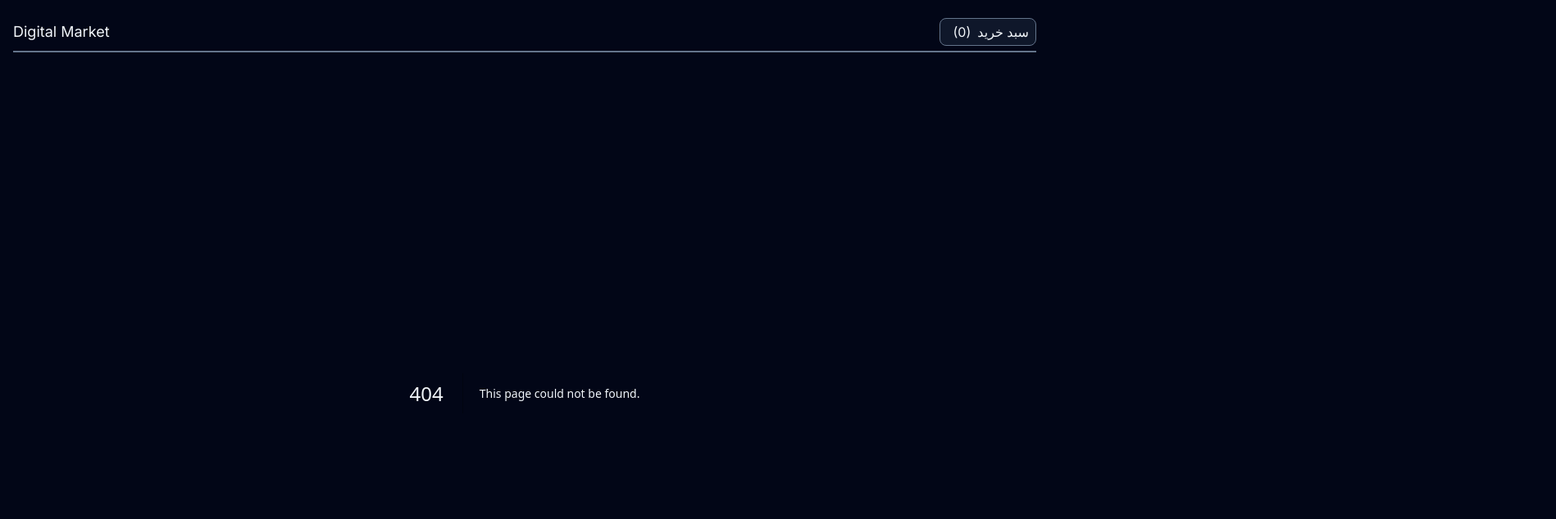
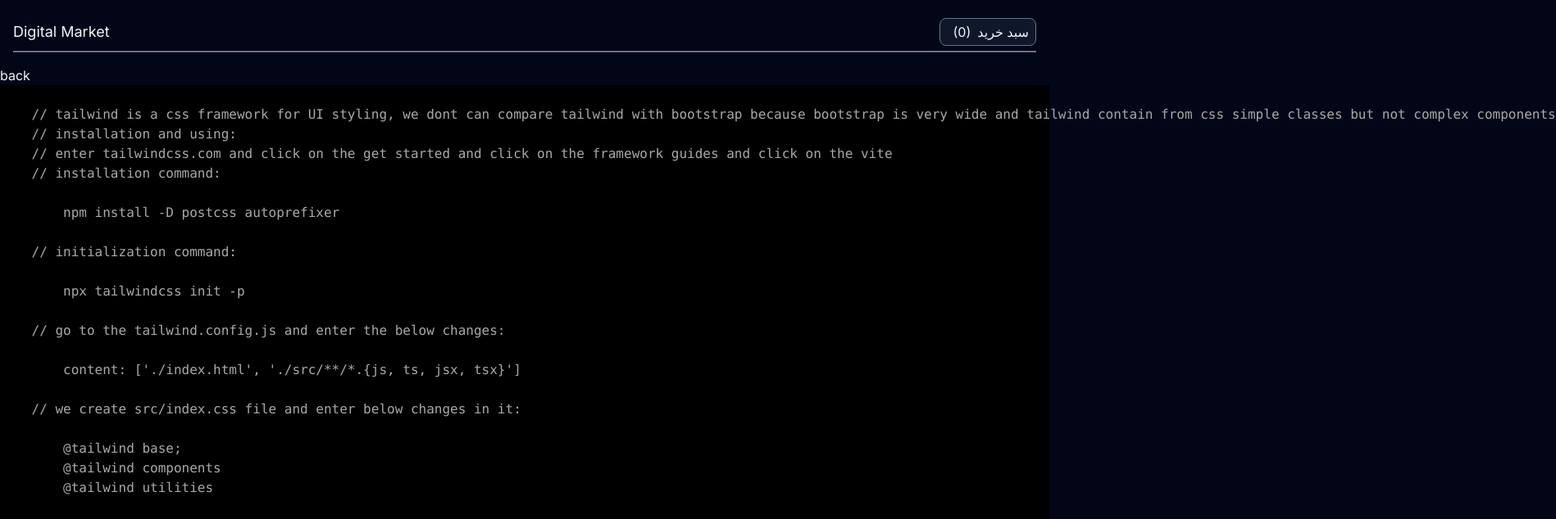
Before and after one commit to arefmaghdam/review-of-ts-nextjs13, a Next.js app: page /components/typescript/using-tailwind in a window 1280 px wide. Before the commit this address had no page. Shown: the top 634 px of the page at 82% size, 1898 px wide, since content can reach past the window. Built offline with nearby package versions, Linux system fonts and the light colour scheme.

Commit message:
feat: review of tailwind installation and using in vite

```diff
--- a/src/app/components/providers/ts-provider.tsx
+++ b/src/app/components/providers/ts-provider.tsx
@@ -24,6 +24,7 @@ const TSProvider: FC = () => {
       <Link href="/components/typescript/literal-types">literal-types</Link>
       <Link href="/components/typescript/generic-types">generic-types</Link>
       <Link href="/components/typescript/vite">vite</Link>
+      <Link href="/components/typescript/using-tailwind">using-tailwind</Link>
     </div>
   );
 };
--- /dev/null
+++ b/src/app/components/typescript/using-tailwind/page.tsx
@@ -0,0 +1,43 @@
+import React, { FC } from "react";
+import CodePreview from "../../code-preview/code-preview";
+import Link from "next/link";
+
+const UsingTailwind: FC = () => {
+  return (
+    <div>
+      <Link href="/">back</Link>
+      <CodePreview
+        imgURL=""
+        content={`
+    // tailwind is a css framework for UI styling, we dont can compare tailwind with bootstrap because bootstrap is very wide and tailwind contain from css simple classes but not complex components
+    // installation and using:
+    // enter tailwindcss.com and click on the get started and click on the framework guides and click on the vite
+    // installation command:
+
+        npm install -D postcss autoprefixer
+
+    // initialization command:
+
+        npx tailwindcss init -p
+
+    // go to the tailwind.config.js and enter the below changes:
+
+        content: ['./index.html', './src/**/*.{js, ts, jsx, tsx}']
+
+    // we create src/index.css file and enter below changes in it:
+
+        @tailwind base;
+        @tailwind components
+        @tailwind utilities
+
+    // go to the main.ts file and import tailwind and use:
+
+        import "./index.css"
+
+      `}
+      />
+    </div>
+  );
+};
+
+export default UsingTailwind;
```
